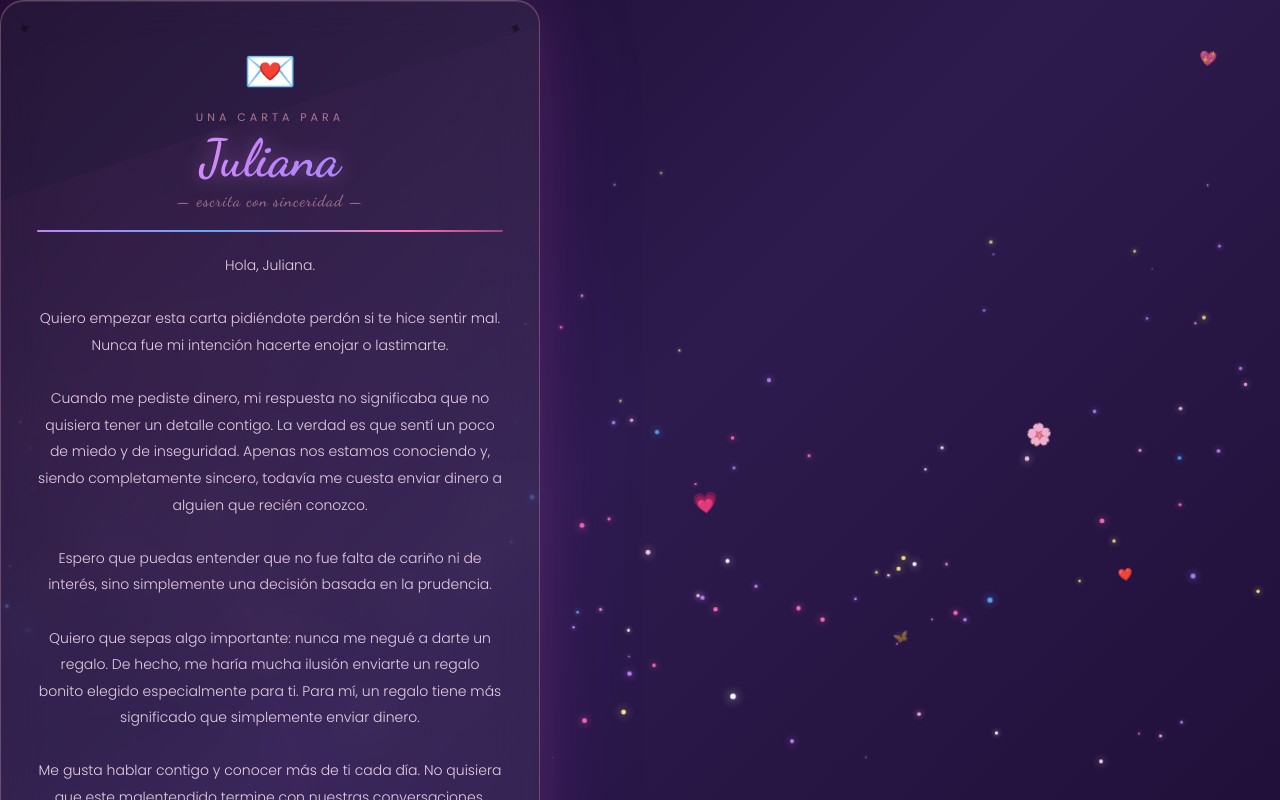
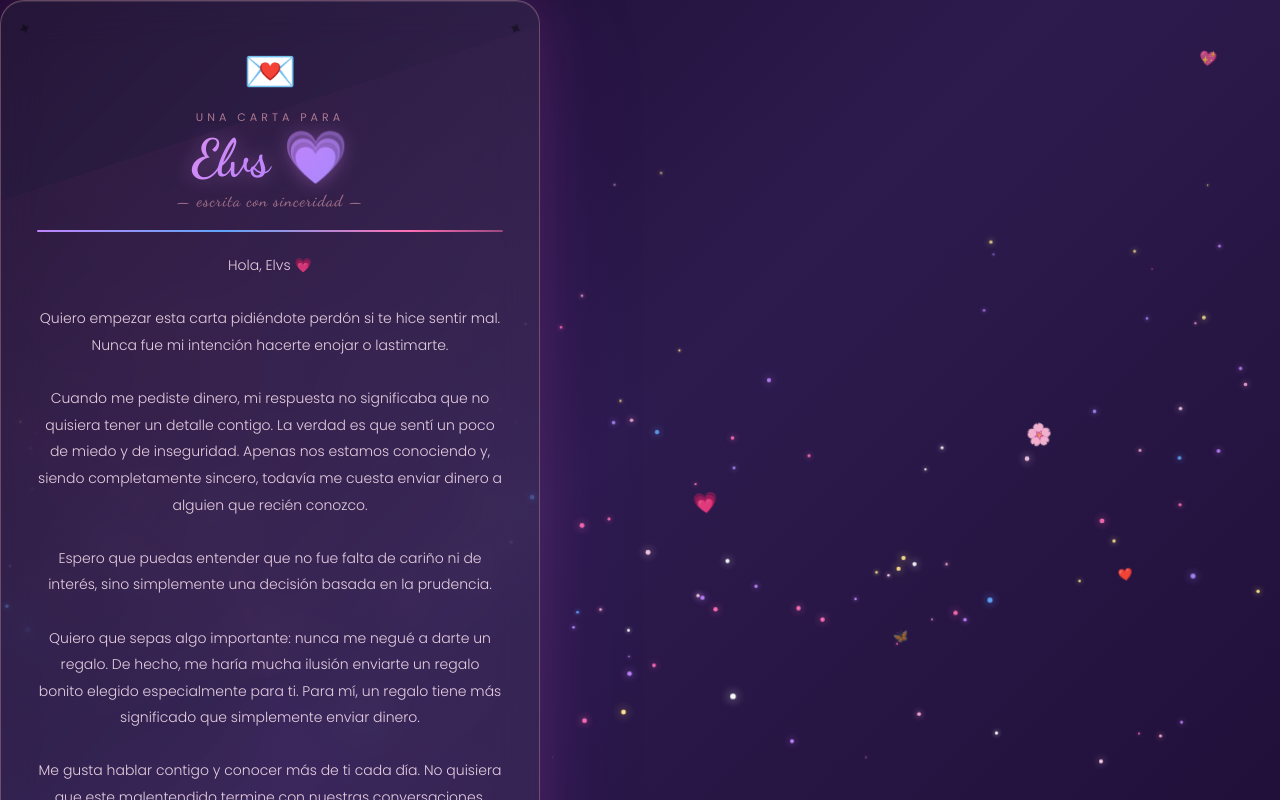
Before and after one commit to Ankitmod4/Card, a React (Vite) app: page / in a window 1280 px wide. Shown: the top 800 px of the page. Built offline with nearby package versions, Linux system fonts and the light colour scheme.

Commit message:
Change recipient name from Juliana to Elvs

```diff
--- a/src/App.jsx
+++ b/src/App.jsx
@@ -102,14 +102,14 @@ export default function App() {
 
           <p className="to-label">Una carta para</p>
 
-          <h1 className="name">Juliana</h1>
+          <h1 className="name">Elvs 💗</h1>
 
           <p className="subtitle">— escrita con sinceridad —</p>
 
           <div className="glitter-line" />
 
           <p className="message">
-            Hola, Juliana.
+            Hola, Elvs 💗
             <br /><br />
 
             Quiero empezar esta carta pidiéndote perdón si te hice sentir mal.
```
